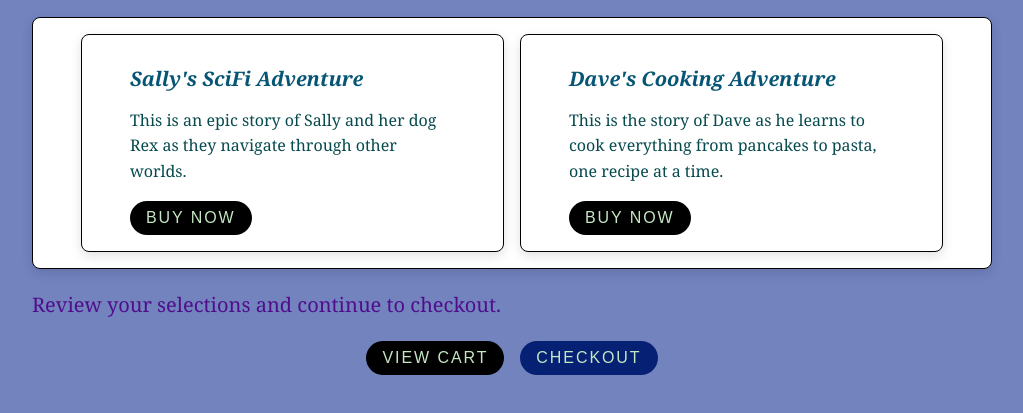
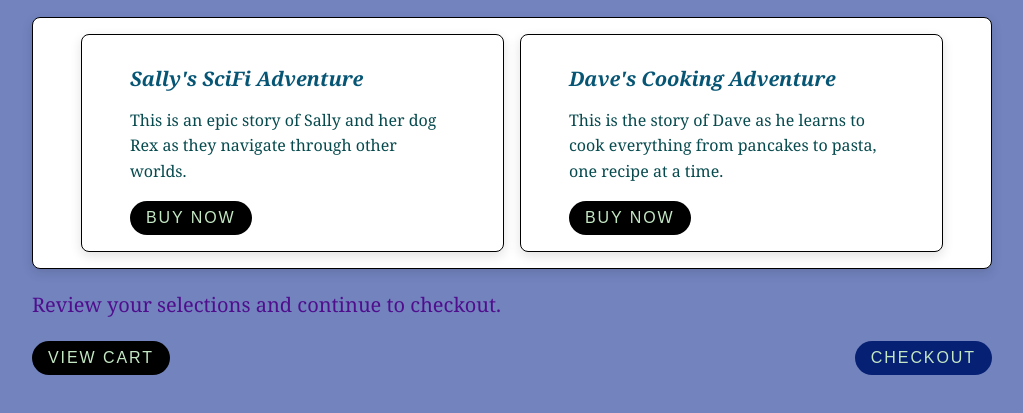
Before and after one commit to THAISSCHIMIT/ProjetoP-ginaLivraria, a plain HTML site: page index.html in a window 1280 px wide. Shown: the part 137-550 px from the top of the page, without its empty margins (128-1151 px from the left). Drawn offline with Linux system fonts and the light colour scheme.

Commit message:
Step 30 — Media queries: o último refinamento

```diff
--- a/styles.css
+++ b/styles.css
@@ -106,6 +106,11 @@ p{
     gap: 1rem;
     align-items: center;
 
+    @media (min-width: 48rem){
+        flex-direction: row;
+        justify-content: space-between;
+    }
+
 }
 
 
```
